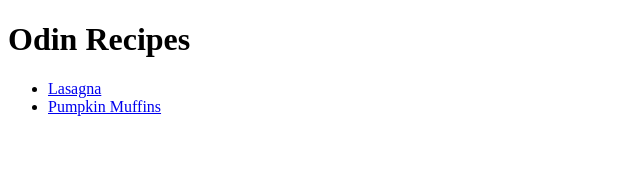
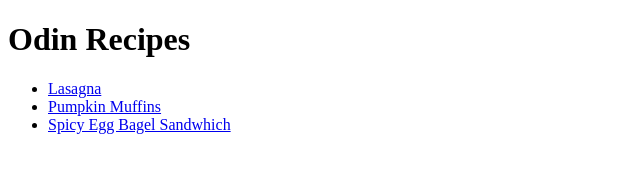
Before and after one commit to kevin-kodes-404/odin-recipes, a plain HTML site: page index.html in a window 1280 px wide. Shown: the whole page, without its empty margins (0-640 px from the left). Drawn offline with Linux system fonts and the light colour scheme.

Commit message:
Added links to 3 recipes to index

```diff
--- a/index.html
+++ b/index.html
@@ -9,6 +9,7 @@
         <ul>
         <li><a href="recipes/lasagna.html">Lasagna</a></li>
         <li><a href="recipes/pumpkin-muffins.html">Pumpkin Muffins</a></li>
+        <li><a href="recipes/egg-sando.html">Spicy Egg Bagel Sandwhich</a></li>
         </ul>
     </body>
 </html>
```
